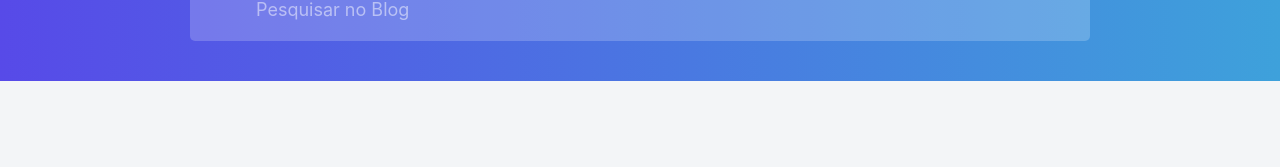
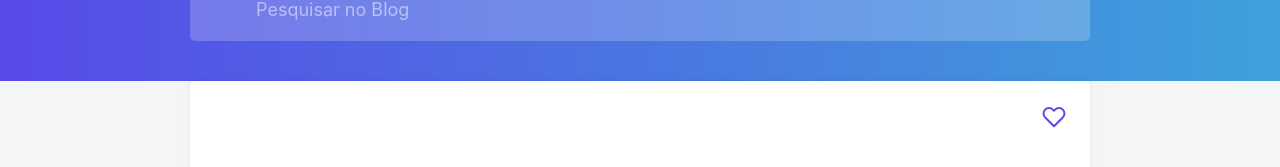
Before and after one commit to devarcanjo/challenge-01-codelandia, a React (Vite) app: page / in a window 1280 px wide. Shown: the part 161-328 px from the top of the page. Built offline with nearby package versions, Linux system fonts and the light colour scheme.

Commit message:
Card component and favoriteButton

```diff
--- a/package.json
+++ b/package.json
@@ -8,6 +8,7 @@
     "preview": "vite preview"
   },
   "dependencies": {
+    "polished": "^4.1.4",
     "react": "^17.0.2",
     "react-dom": "^17.0.2",
     "styled-components": "^5.3.5"
--- a/src/Pages/Home/index.tsx
+++ b/src/Pages/Home/index.tsx
@@ -1,5 +1,7 @@
 import { useState } from 'react'
+import Card from '../../components/Card'
 import HeaderBar from '../../components/HeaderBar/headerBar'
+import * as S from './styles'
 
 function Home() {
   const [search, setSearch] = useState('')
@@ -10,6 +12,17 @@ function Home() {
         value={search}
         onChange={event => setSearch(event.target.value)}
       />
+      <S.Container>
+        <Card
+          date={''}
+          isFavorite={false}
+          title={''}
+          paragraph={''}
+          onFavorite={function (): void {
+            throw new Error('Function not implemented.')
+          }}
+        />
+      </S.Container>
     </>
   )
 }
--- /dev/null
+++ b/src/Pages/Home/styles.ts
@@ -0,0 +1,17 @@
+import styled from 'styled-components'
+
+export const Container = styled.main`
+  display: flex;
+  flex-direction: column;
+  align-items: center;
+  gap: 3.125rem;
+
+  @media (max-width: 47.75rem) {
+    padding: 4rem;
+  }
+
+  @media (max-width: 37.5rem) {
+    padding: 2.5rem 1.5rem;
+    gap: 2.5rem;
+  }
+`
--- /dev/null
+++ b/src/components/Card/index.tsx
@@ -0,0 +1,24 @@
+import FavoriteButton from '../FavoriteButton'
+import * as S from './styles'
+
+type cardProps = {
+  date: string
+  isFavorite: boolean
+  title: string
+  paragraph: string
+  onFavorite: () => void
+}
+
+function Card({ date, isFavorite, title, paragraph, onFavorite }: cardProps) {
+  return (
+    <S.Card>
+      <header>
+        <span>{date}</span>
+        <FavoriteButton isFavorite={isFavorite} onClick={onFavorite} />
+      </header>
+      <h2>{title}</h2>
+      <p> {paragraph} </p>
+    </S.Card>
+  )
+}
+export default Card
--- /dev/null
+++ b/src/components/Card/styles.ts
@@ -0,0 +1,61 @@
+import styled, { css } from 'styled-components'
+
+export const Card = styled.article`
+  ${({ theme }) => css`
+    padding: 1.5rem;
+    width: clamp(18rem, 100%, 56.25rem);
+    background: ${theme.colors.white};
+    box-shadow: 0 0 0.625rem rgba(19, 19, 31, 0.05);
+    border-radius: 0.3125rem;
+    font-family: ${theme.fonts.LexendDeca};
+
+    header {
+      margin-bottom: 1.5rem;
+      display: flex;
+      align-items: center;
+      justify-content: space-between;
+
+      span {
+        color: ${theme.colors.gray};
+      }
+    }
+
+    h2 {
+      margin-bottom: 0.5rem;
+      font-size: 1.625rem;
+      font-weight: 400;
+      font-family: ${theme.fonts.LexendDeca};
+      color: ${theme.colors.gray800};
+    }
+
+    p {
+      font-size: 1.125rem;
+      font-family: ${theme.fonts.LexendDeca};
+      color: ${theme.colors.gray};
+    }
+
+    @media (max-width: 47.75rem) {
+      header span {
+        font-size: 0.875rem;
+      }
+
+      h2 {
+        font-size: 1.5rem;
+      }
+
+      p {
+        font-size: 1rem;
+      }
+    }
+
+    @media (max-width: 37.5rem) {
+      h2 {
+        font-size: 1.25rem;
+      }
+
+      p {
+        font-size: 0.875rem;
+      }
+    }
+  `}
+`
--- /dev/null
+++ b/src/components/FavoriteButton/index.tsx
@@ -0,0 +1,35 @@
+import { ButtonHTMLAttributes } from 'react';
+
+import * as S from './styles';
+
+type FavoriteButtonProps = ButtonHTMLAttributes<HTMLButtonElement> & {
+	isFavorite: boolean;
+};
+
+function FavoriteButton({ isFavorite, ...props }: FavoriteButtonProps) {
+	const ariaLabelText = isFavorite ? 'Desfavoritar' : 'Favoritar';
+	return (
+		<S.Button
+			type="button"
+			isFavorite={isFavorite}
+			aria-label={ariaLabelText}
+			{...props}
+		>
+			<svg
+				stroke="#574AE8"
+				fill="transparent"
+				strokeWidth="2"
+				viewBox="0 0 24 24"
+				strokeLinecap="round"
+				strokeLinejoin="round"
+				height="24"
+				width="24"
+				xmlns="http://www.w3.org/2000/svg"
+			>
+				<path d="M20.84 4.61a5.5 5.5 0 0 0-7.78 0L12 5.67l-1.06-1.06a5.5 5.5 0 0 0-7.78 7.78l1.06 1.06L12 21.23l7.78-7.78 1.06-1.06a5.5 5.5 0 0 0 0-7.78z" />
+			</svg>
+		</S.Button>
+	);
+}
+
+export default FavoriteButton;
--- /dev/null
+++ b/src/components/FavoriteButton/styles.ts
@@ -0,0 +1,78 @@
+import styled, { css } from 'styled-components'
+
+import { rgba } from 'polished'
+
+type ButtonProps = {
+  isFavorite: boolean
+}
+
+export const Button = styled.button<ButtonProps>`
+  ${({ theme, isFavorite }) => css`
+    position: relative;
+    display: flex;
+    justify-content: center;
+    background: transparent;
+    border: none;
+
+    svg {
+      fill: ${isFavorite ? theme.colors.purple : 'transparent'};
+      transition: all 0.15s ease-out;
+    }
+
+    &:hover svg {
+      fill: ${rgba(theme.colors.purple, 0.5)};
+    }
+
+    &:before,
+    &:after {
+      position: absolute;
+      visibility: hidden;
+      transition: all 0.15s ease-out;
+      opacity: 0;
+      pointer-events: none;
+    }
+
+    &:before {
+      content: '';
+      top: -0.575rem;
+      border-style: solid;
+      border-width: 0.625rem 0.5rem 0 0.5rem;
+      border-color: transparent;
+      border-top-color: ${theme.colors.purple};
+    }
+
+    &:after {
+      content: attr(aria-label);
+      top: -2.3125rem;
+      right: -100%;
+      height: 1.75rem;
+      width: 7.75rem;
+      display: grid;
+      place-items: center;
+      background: ${theme.colors.purple};
+      border-radius: 0.25rem;
+      font-size: 0.875rem;
+      font-family: ${theme.fonts.LexendDeca};
+      letter-spacing: 0.02em;
+      color: ${theme.colors.white};
+    }
+
+    @media (hover: hover) {
+      &:hover {
+        &:before,
+        &:after {
+          visibility: visible;
+          opacity: 1;
+        }
+
+        &:before {
+          top: -0.8875rem;
+        }
+
+        &:after {
+          top: -2.625rem;
+        }
+      }
+    }
+  `}
+`
```
Also changed, not shown: 1 other file (tests, documents, lock files or other folders).
